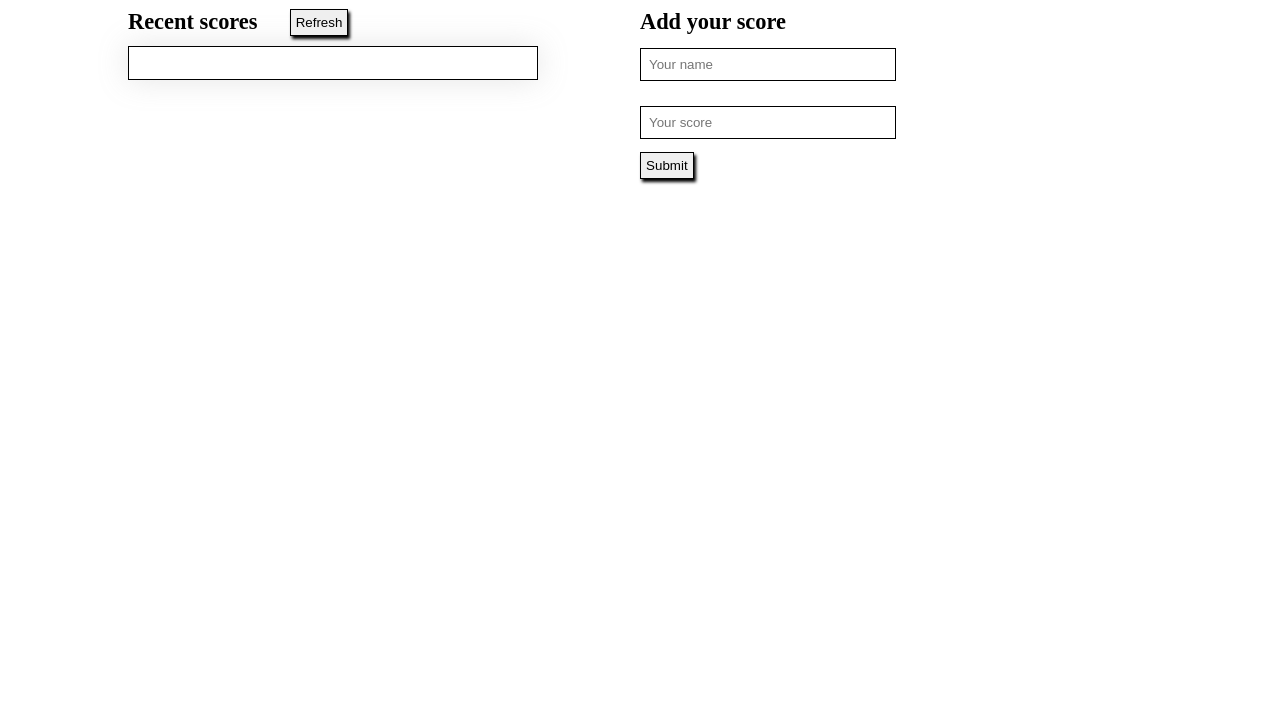
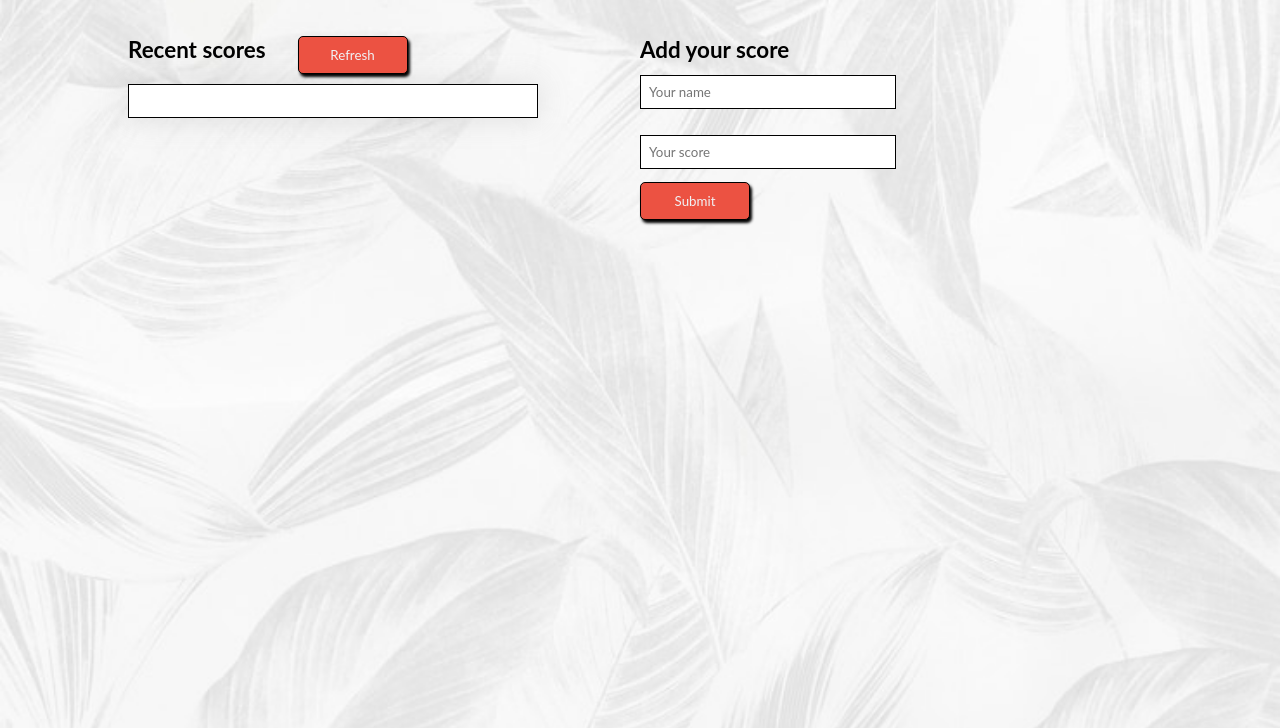
Before and after one commit to Lornakaboro/Leaderboard, a website built with webpack: page src/index.html in a window 1280 px wide. Shown: the part 98-826 px from the top of the page. Before the commit the page ends 800 px from the top, so only its background shows below. Built offline with nearby package versions, Linux system fonts and the light colour scheme; no server answers.

Commit message:
Optimize styling

```diff
--- a/src/style.css
+++ b/src/style.css
@@ -3,6 +3,16 @@
 *::after {
   margin: 0;
   padding: 0;
+  font-family: 'lato', sans-serif;
+}
+
+.container {
+  background-image: url("./images/background-image.png");
+  background-repeat: no-repeat;
+  background-size: cover;
+  image-rendering: -webkit-optimize-contrast;
+  padding-top: 2%;
+  height: 100vh;
 }
 
 .leader-board {
@@ -49,7 +59,7 @@
 }
 
 .score-list li:nth-child(odd) {
-  background-color: rgb(211, 211, 211);
+  background-color: rgb(231, 96, 96);
 }
 
 .list-item {
@@ -71,7 +81,11 @@
 }
 
 .btn {
-  padding: 1%;
+  padding: 2%;
   border: 1px solid black;
   box-shadow: 2px 3px 3px rgba(0, 0, 0, 1);
+  background-color: #ec5242;
+  color: #f0f2f5;
+  width: 110px;
+  border-radius: 5px;
 }
```
